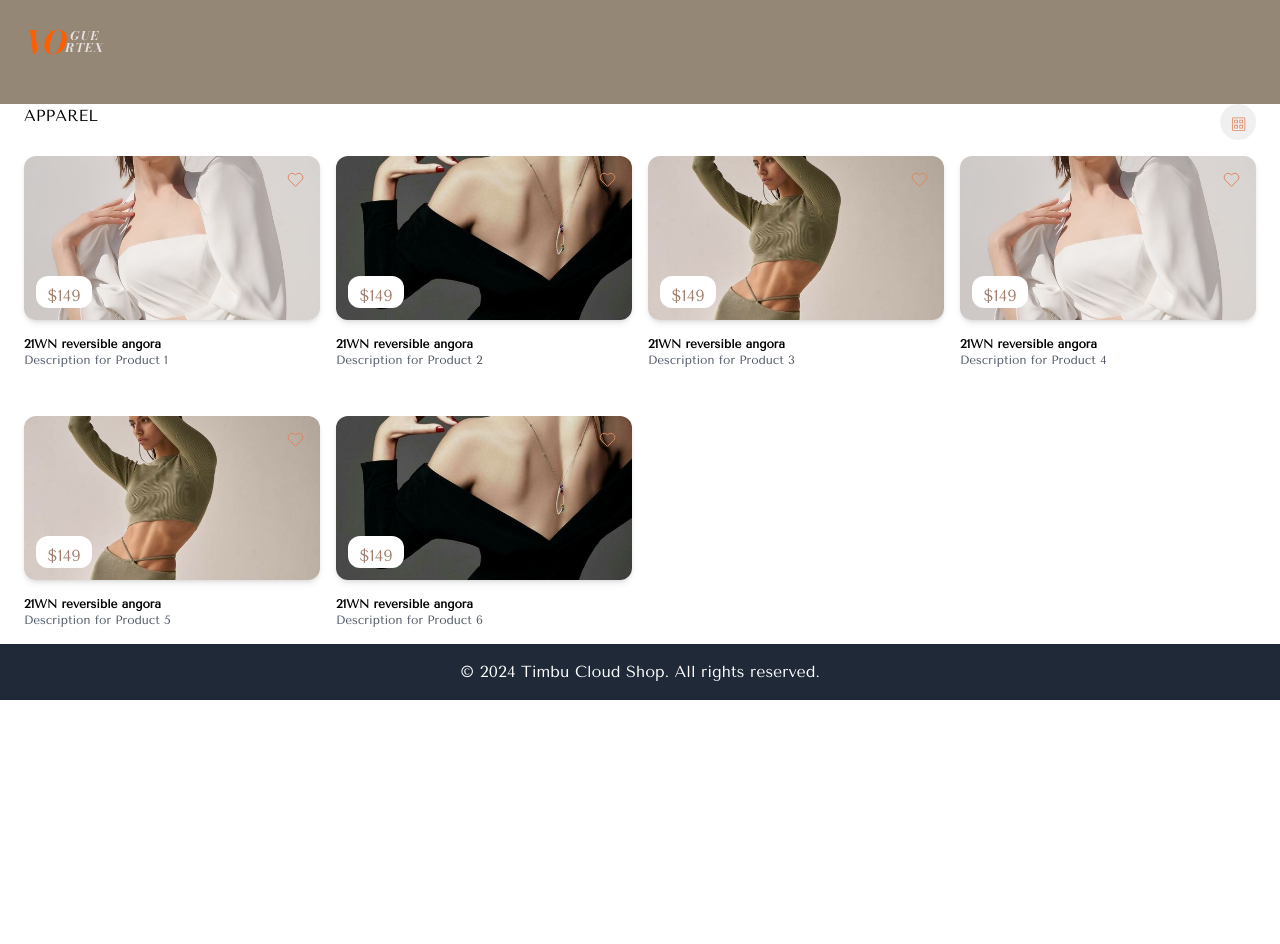
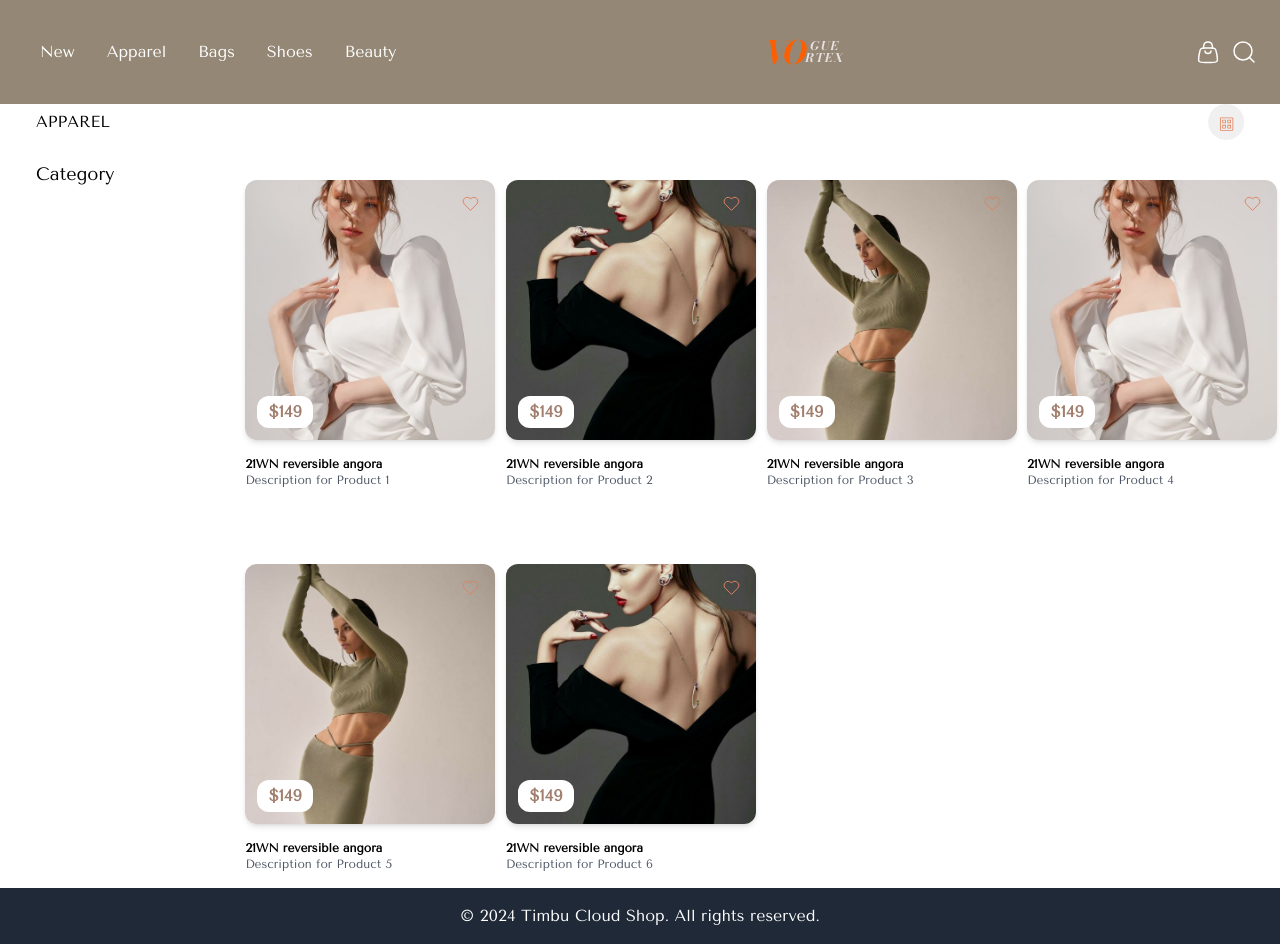
Before and after one commit to froschi95/timbu-shop-client, a Next.js app: page / in a window 1280 px wide. Before the commit the page ends 800 px from the top, so only its background shows below. Built offline with nearby package versions, Linux system fonts and the light colour scheme.

Commit message:
more updates

```diff
--- a/app/components/Header.jsx
+++ b/app/components/Header.jsx
@@ -39,40 +39,87 @@ const Navbar = () => {
 
   return (
     <header>
-      <nav className="flex justify-between items-center w-full h-[104px] px-6 pt-[14px] pb-[34px] text-white bg-white sm:bg-[#948775]">
+      <nav className="flex justify-between items-center w-full h-[104px] px-6 text-white bg-white md:bg-[#948775] sticky">
         {/* fixed navOpen*/}
         <div
           onClick={() => setNavOpen(!navOpen)}
-          className="cursor-pointer pr-4 z-10 text-white md:hidden"
+          className="cursor-pointer pr-4 z-20 text-white md:hidden"
         >
           {navOpen ? (
-            <Image src={CloseIcon} alt="close" />
+            <Image src={CloseIcon} alt="close" unoptimized />
           ) : (
-            <Image src={MenuIcon} alt="menu" />
+            <Image src={MenuIcon} alt="menu" unoptimized />
           )}
         </div>
 
-        {/* <ul className="hidden md:flex">
+        <ul className="hidden md:flex text-white">
           {links.map(({ id, link }) => (
             <li
               key={id}
-            className="nav-links px-4 cursor-pointer font-medium text-gray-500 hover:scale-105 hover:text-white duration-200 link-underline"
+              className="nav-links px-4 cursor-pointer font-medium hover:scale-105 hover:text-white duration-200 link-underline"
             >
               <Link href={link}>{link}</Link>
             </li>
           ))}
-      </ul> */}
+        </ul>
 
         <div className="cursor-pointer hover:transition ease-in-out delay-150">
           <Image alt="logo" src={Logo} />
         </div>
-        <div className="flex gap-3">
+        <div className="flex md:hidden gap-3">
           <Image src={SearchIcon} alt="search" />
-          <Image alt="bag" src={Bag} />
+          <Image alt="bag" src={Bag} className="text-white" />
+        </div>
+        <div className="hidden md:flex gap-3">
+          <svg
+            width="24"
+            height="24"
+            viewBox="0 0 24 24"
+            fill="none"
+            xmlns="http://www.w3.org/2000/svg"
+          >
+            <path
+              d="M3.06164 15.1933L3.42688 13.1219C3.85856 10.6736 4.0744 9.44952 4.92914 8.72476C5.78389 8 7.01171 8 9.46734 8H14.5327C16.9883 8 18.2161 8 19.0709 8.72476C19.9256 9.44952 20.1414 10.6736 20.5731 13.1219L20.9384 15.1933C21.5357 18.5811 21.8344 20.275 20.9147 21.3875C19.995 22.5 18.2959 22.5 14.8979 22.5H9.1021C5.70406 22.5 4.00504 22.5 3.08533 21.3875C2.16562 20.275 2.4643 18.5811 3.06164 15.1933Z"
+              stroke="white"
+              strokeWidth="1.5"
+            />
+            <path
+              d="M7.5 8L7.66782 5.98618C7.85558 3.73306 9.73907 2 12 2C14.2609 2 16.1444 3.73306 16.3322 5.98618L16.5 8"
+              stroke="white"
+              strokeWidth="1.5"
+            />
+            <path
+              d="M15 11C14.87 12.4131 13.5657 13.5 12 13.5C10.4343 13.5 9.13002 12.4131 9 11"
+              stroke="white"
+              strokeWidth="1.5"
+              strokeLinecap="round"
+            />
+          </svg>
+          <svg
+            width="24"
+            height="24"
+            viewBox="0 0 24 24"
+            fill="none"
+            xmlns="http://www.w3.org/2000/svg"
+          >
+            <path
+              d="M17.5 17.5L22 22"
+              stroke="white"
+              strokeWidth="1.5"
+              strokeLinecap="round"
+              strokeLinejoin="round"
+            />
+            <path
+              d="M20 11C20 6.02944 15.9706 2 11 2C6.02944 2 2 6.02944 2 11C2 15.9706 6.02944 20 11 20C15.9706 20 20 15.9706 20 11Z"
+              stroke="white"
+              strokeWidth="1.5"
+              strokeLinejoin="round"
+            />
+          </svg>
         </div>
 
         {navOpen && (
-          <div className="flex flex-col px-4 absolute top-0 pt-[113px] left-0 w-full h-screen bg-white text-black">
+          <div className="flex flex-col px-4 absolute top-0 pt-[113px] left-0 w-full h-screen bg-white text-black z-10">
             <ul className="flex flex-col gap-6 ">
               {links.map(({ id, link }) => (
                 <li
--- a/app/components/ProductCard.jsx
+++ b/app/components/ProductCard.jsx
@@ -4,24 +4,19 @@ import Heart from "/public/Heart.svg";
 
 export default function ProductCard({ product }) {
   return (
-    <div className="flex flex-col my-4 gap-4">
-      <div className="relative h-[164px] rounded-xl shadow-md">
+    <div className="relative h-[164px] w-[154px] rounded-xl shadow-md xl:w-[250px] xl:h-[260px] ">
       <Image
         src={product.image}
         alt={product.name}
         // width={250}
         // height={260}
         fill
-          className="rounded-xl object-cover"
+        sizes="100vw" //(max-width: 768px) 100vw, (max-width: 1440px) 50vw, 33vw
+        className="rounded-xl object-cover "
       />
       <Image src={Heart} alt="heart" className="absolute top-4 right-4" />
-        <div className="absolute bottom-3 left-3 bg-white hover:bg-blue-600 text-[#A17E6D] py-2 px-2 w-14 h-8 rounded-xl text-center overflow-hidden">
-          <h2>${product.price}</h2>
-        </div>
-      </div>
-      <div className="">
-        <h2 className="text-xs font-semibold">{product.name}</h2>
-        <p className="text-xs text-gray-600">{product.description}</p>
+      <div className="absolute bottom-3 left-3 bg-white hover:bg-blue-600 text-[#A17E6D] px-2 w-14 h-8 rounded-xl text-center overflow-hidden">
+        <h2 className="pb-2 pt-1 font-bold">${product.price}</h2>
       </div>
     </div>
   );
--- a/app/components/ProductList.jsx
+++ /dev/null
@@ -1,20 +0,0 @@
-"use client";
-import ProductCard from "./ProductCard";
-
-export default function ProductList({ products, viewType }) {
-  return (
-    <div
-      className={`relative grid w-full ${
-        viewType !== "list"
-          ? "grid-cols-2 sm:grid-cols-3 lg:grid-cols-4 gap-4"
-          : "grid-cols-1 w-1/5"
-      }`}
-    >
-      {products.map((product) => (
-        <ProductCard key={product.id} product={product} />
-      ))}
-    </div>
-  );
-}
-
-// {viewType === "grid" ? "grid grid-cols-2 sm:grid-cols-3 lg:grid-cols-4 gap-4" : "flex flex-col"}
--- /dev/null
+++ b/app/components/ProductListGridView.jsx
@@ -0,0 +1,17 @@
+import ProductCard from "./ProductCard";
+
+export default function ProductListGridView({ products }) {
+  return (
+    <div className="relative grid w-full grid-cols-2 md:grid-cols-3 lg:grid-cols-4 gap-[19px] lg:gap-11">
+      {products.map((product) => (
+        <div key={product.id} className="flex flex-col my-4 gap-4">
+          <ProductCard product={product} />
+          <div className="">
+            <h2 className="text-xs font-semibold">{product.name}</h2>
+            <p className="text-xs text-gray-600">{product.description}</p>
+          </div>
+        </div>
+      ))}
+    </div>
+  );
+}
--- /dev/null
+++ b/app/components/ProductListListView.jsx
@@ -0,0 +1,33 @@
+import React from "react";
+import ProductCard from "./ProductCard";
+import Image from "next/image";
+import Star from "/public/Star 1.svg";
+
+const ProductListListView = ({ products }) => {
+  return (
+    <div className="relative flex flex-col w-full md:w-2/3 gap-4">
+      {products.map((product) => (
+        <div key={product.id} className="relative flex gap-3">
+          <div className="w-full">
+            <ProductCard product={product} />
+          </div>
+          <div className="w-full">
+            <div className="flex flex-col">
+              <div className="text-sm">
+                <h1 className="font-bold">ZARA OFFICIAL</h1>
+                <h3 className="font-medium">{product.name}</h3>
+                {/* <p className="text-gray-600">{product.description}</p> */}
+              </div>
+              <div className="flex">
+                <Image src={Star} alt="star" />
+                <p>4.8</p>
+              </div>
+            </div>
+          </div>
+        </div>
+      ))}
+    </div>
+  );
+};
+
+export default ProductListListView;
--- /dev/null
+++ b/app/components/Sidebar.jsx
@@ -0,0 +1,41 @@
+import Link from "next/link";
+import React from "react";
+
+const Sidebar = () => {
+  const links = [
+    {
+      id: 1,
+      link: "New",
+    },
+    {
+      id: 2,
+      link: "Apparel",
+    },
+    {
+      id: 3,
+      link: "Bags",
+    },
+    {
+      id: 4,
+      link: "Shoes",
+    },
+    {
+      id: 5,
+      link: "Beauty",
+    },
+  ];
+  return (
+    <div className="hidden md:flex md:flex-col py-3">
+      <h1 className="text-lg mb-3">Category</h1>
+      <ul className="flex flex-col gap-3">
+        {links.map(({ id, link }) => {
+          <li key={id} className="text-[#948775] font-semibold text-md">
+            <Link href={link}>{link}</Link>
+          </li>;
+        })}
+      </ul>
+    </div>
+  );
+};
+
+export default Sidebar;
--- a/app/page.js
+++ b/app/page.js
@@ -1,10 +1,12 @@
 "use client";
 
 import { useState } from "react";
-import ProductList from "./components/ProductList";
+import ProductListGridView from "./components/ProductListGridView";
 import Hero from "./components/Hero";
 import products from "./data/products.json";
 import ToggleView from "./components/ToggleView";
+import ProductListListView from "./components/ProductListListView";
+import Sidebar from "./components/Sidebar";
 
 export default function Home() {
   const [viewType, setViewType] = useState("grid");
@@ -15,15 +17,28 @@ export default function Home() {
   };
 
   return (
-    <main className="top-[104px] px-6">
+    <main className="mx-auto px-6 lg:px-9">
       {/* <Hero /> */}
-      <div className="flex justify-between">
+      <div className="flex justify-between items-center mb-2">
         <h1>APPAREL</h1>
         <div className="flex">
           <ToggleView viewType={viewType} toggleViewType={toggleViewType} />
         </div>
       </div>
-      <ProductList products={products} viewType={viewType} />
+
+      <div className="flex md:gap-20 lg:gap-[131px]">
+        {/* <div className="hidden md:flex">
+          <Sidebar />
+        </div> */}
+        <Sidebar />
+        <div className="mt-4 mx-auto w-full">
+          {viewType === "grid" ? (
+            <ProductListGridView products={products} />
+          ) : (
+            <ProductListListView products={products} />
+          )}
+        </div>
+      </div>
     </main>
   );
 }
```
Also changed, not shown: public/Star 1.svg (added), public/compare.svg (added). Lines whose indentation alone changed are shown as unchanged.
